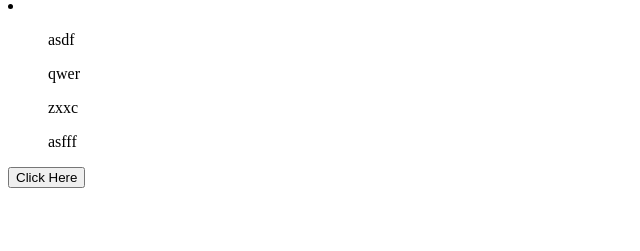
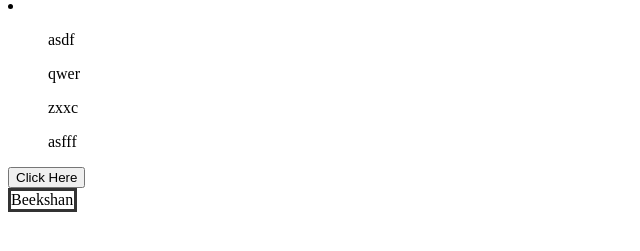
Before and after one commit to beekshan/beginner, a plain HTML site: page index.html in a window 1280 px wide. Shown: the part 105-356 px from the top of the page, without its empty margins (0-640 px from the left). Drawn offline with Linux system fonts and the light colour scheme.

Commit message:
recbox added again

```diff
--- a/index.html
+++ b/index.html
@@ -28,6 +28,8 @@
 
         </div>
 
+        <div class="recbox">Beekshan</div>
+
     </body>
 
 </html>
```
